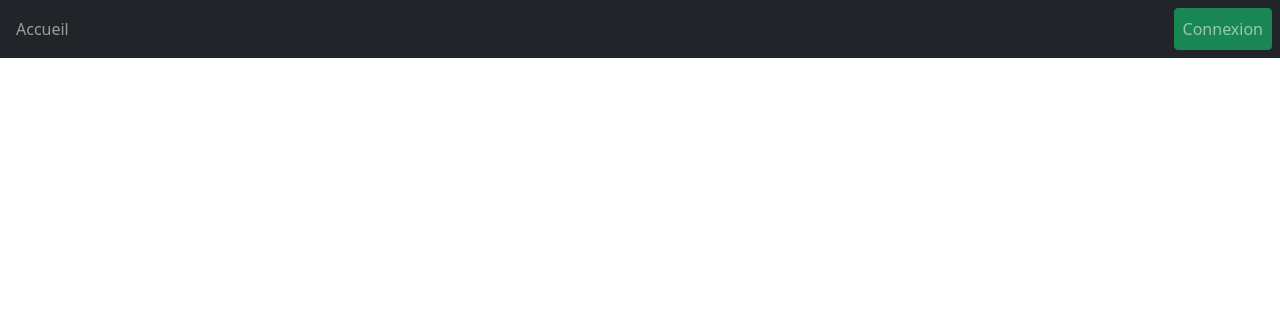
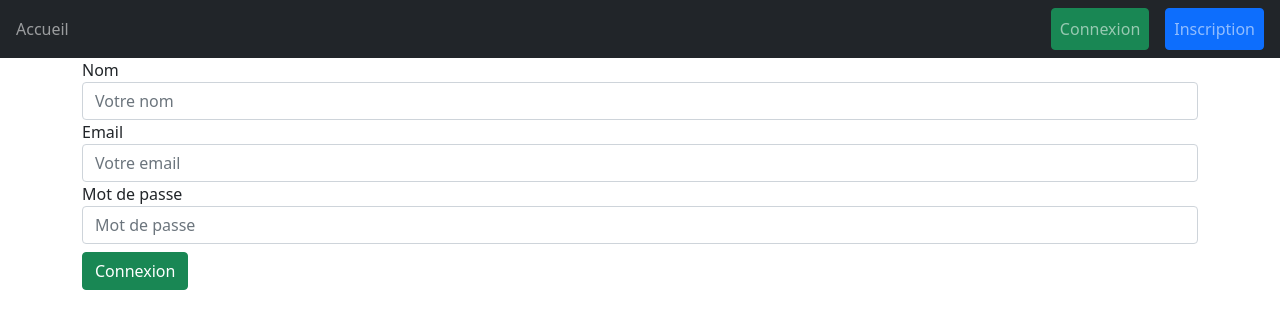
Before and after one commit to Faez-B/Eval-vue-node, a Vue app in the folder frontend/: page /inscription in a window 1280 px wide. Before the commit this address had no page. Shown: the top 328 px of the page. Built offline with nearby package versions, Linux system fonts and the light colour scheme.

Commit message:
Ajout d'un formulaire d'inscription sur l'app

```diff
--- a/frontend/src/components/Navbar.vue
+++ b/frontend/src/components/Navbar.vue
@@ -15,8 +15,12 @@
       </div>
 
       <ul class="navbar-nav mr-auto">
-        <li class="nav-item">
+        <li class="nav-item mx-2">
           <RouterLink class="nav-link btn btn-success" :to="{name:'connexion'}">Connexion</RouterLink>
+        </li>
+
+        <li class="nav-item mx-2">
+          <RouterLink class="nav-link btn btn-primary" :to="{name:'inscription'}">Inscription</RouterLink>
         </li>
       </ul>
     </nav>
--- /dev/null
+++ b/frontend/src/components/Register.vue
@@ -0,0 +1,31 @@
+<script setup>
+    import {ref} from 'vue';
+
+    const name = ref("");
+    const email = ref("");
+    const mdp = ref("");
+</script>
+
+<template>
+
+    <form @submit.prevent="onSubmit()">
+        <div class="form-group">
+            <label for="nom">Nom</label>
+            <input type="text" class="form-control" id="nom" placeholder="Votre nom" v-model="name">
+        </div>
+
+        <div class="form-group">
+            <label for="email">Email</label>
+            <input type="email" class="form-control" id="email" placeholder="Votre email" v-model="email">
+        </div>
+
+        <div class="form-group">
+            <label for="email">Mot de passe</label>
+            <input type="password" class="form-control" id="email" placeholder="Mot de passe" v-model="mdp">
+        </div>
+
+        <div class="mt-2">
+            <button type="submit" class="btn btn-success">Connexion</button>
+        </div>
+    </form>
+</template>
--- a/frontend/src/router.js
+++ b/frontend/src/router.js
@@ -1,6 +1,7 @@
 import { createWebHistory, createRouter } from "vue-router";
 import LoginVue from "@/components/Login.vue";
 import AccueilComponent from "@/components/Accueil.vue";
+import RegisterComponent from "@/components/Register.vue";
 
 const router = createRouter({
     history: createWebHistory(),
@@ -16,6 +17,12 @@ const router = createRouter({
             name: "connexion",
             component: LoginVue
         },
+
+        {
+            path: "/inscription",
+            name: "inscription",
+            component: RegisterComponent
+        },
     ]
 })
 
```
